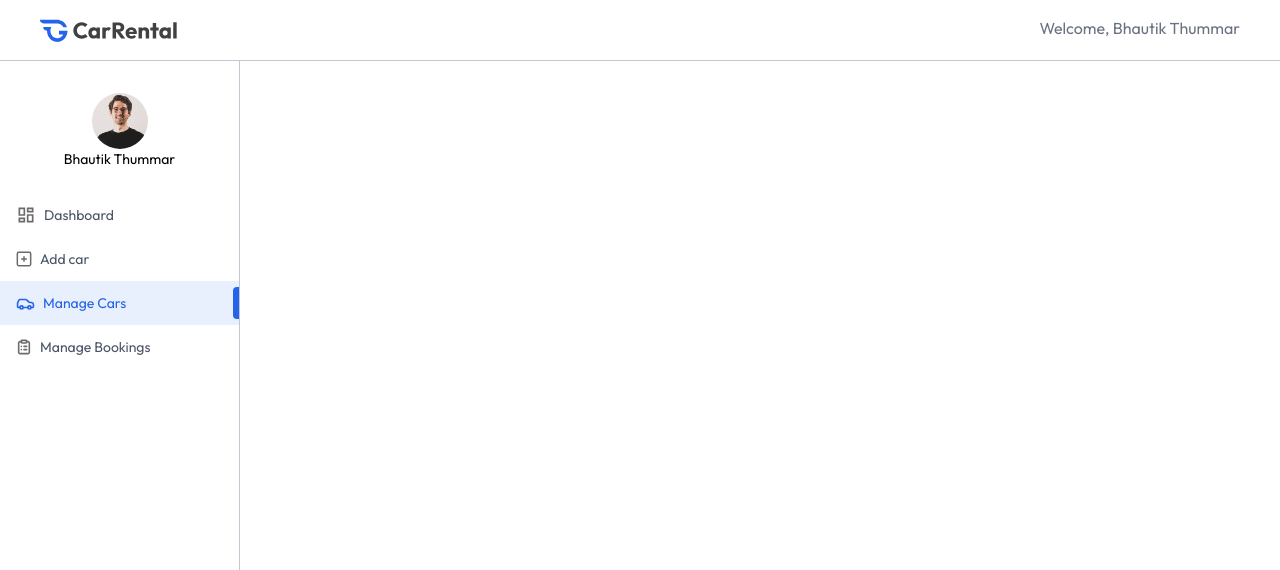
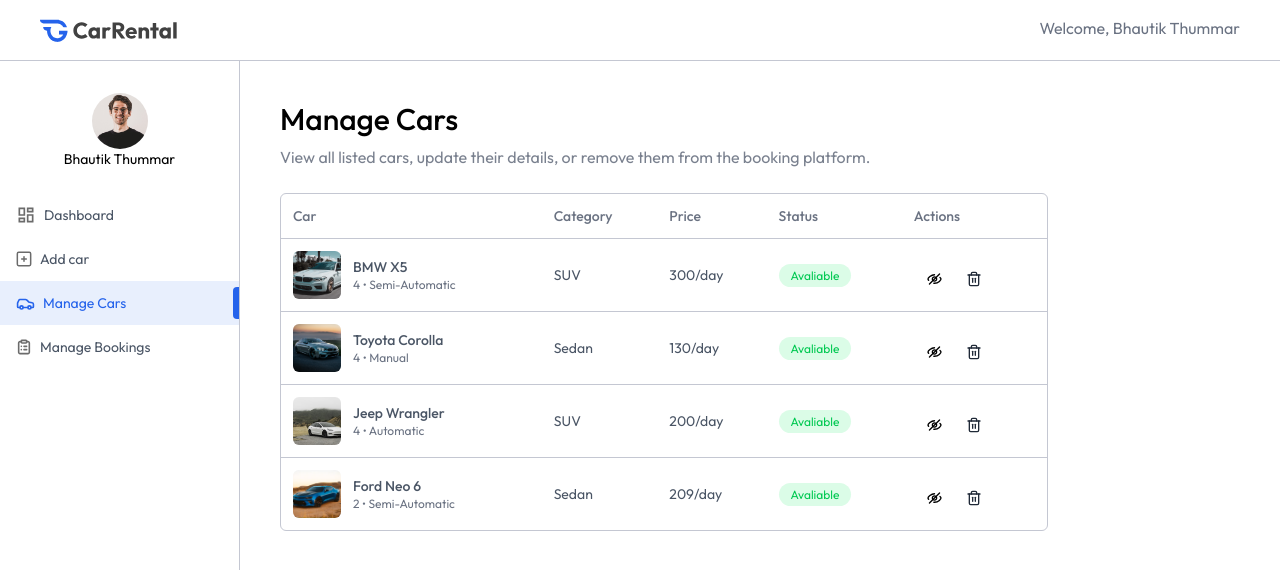
Before and after one commit to bhautik2004/CARRENTAL, a React (Vite) app in the folder client/: page /owner/manage-cars in a window 1280 px wide. Shown: the top 570 px of the page. Built offline with nearby package versions, Linux system fonts and the light colour scheme.

Commit message:
Feat : Manage Car Page Completed

```diff
--- a/client/src/pages/owner/ManageCars.jsx
+++ b/client/src/pages/owner/ManageCars.jsx
@@ -1,8 +1,59 @@
-import React from 'react'
+import React, { useEffect,useState } from 'react'
+import { assets, dummyCarData } from '../../assets/assets'
+import Title from '../../components/owner/Title'
 
 const ManageCars = () => {
+
+  const currency = import.meta.env.VITE_CURRENCY;
+  const [cars, setCars] = useState([])
+  const fetchOwnerCars = async ()=>{
+    setCars(dummyCarData)
+  }
+
+  useEffect(()=>{
+    fetchOwnerCars()
+  },[])
+
   return (
-    <div>
+    <div className='px-4 pt-10 md:px-10 w-full'>
+      <Title title="Manage Cars" subTitle="View all listed cars, update their details, or remove them from the booking platform."/>
+      <div className='max-w-3xl w-full rounded-md overflow-hidden border border-borderColor mt-6'>
+        <table className='w-full border-collapse text-left text-sm text-gray-600 '>
+          <thead className='text-gray-500'>
+            <tr>
+              <th className='p-3 font-medium'>Car</th>
+              <th className='p-3 font-medium max-md:hidden'>Category</th>
+              <th className='p-3 font-medium '>Price</th>
+              <th className='p-3 font-medium max-md:hidden'>Status</th>
+              <th className='p-3 font-medium'>Actions</th>
+            </tr>
+          </thead>
+          <tbody>
+            {cars.map((car,index)=>(
+              <tr key={index} className='border-t border-borderColor'>
+                <td className='p-3 flex items-center gap-3'>
+                  <img src={car.image} alt="" className='h-12 w-12 aspect-square rounded-md object-cover'/>
+                  <div className='max-md:hidden'>
+                    <p className='font-medium'>{car.brand} {car.model}</p>
+                    <p className='text-xs text-gray-500'>{car.seating_capacity} • {car.transmission}</p>
+
+                  </div>
+                </td>
+                <td className='p-3 max-md:hidden'>{car.category}</td>
+                <td className='p-3'>{currency}{car.pricePerDay}/day</td>
+                <td className='p-3 max-md:hidden'>
+                  <span className={`px-3 py-1 rounded-full text-xs ${car.isAvaliable ? 'bg-green-100 text-green-500' : 'bg-red-100 text-red-500k'}`}>{car.isAvaliable ? "Avaliable" : "UnAvaliable"}</span>
+                </td>
+
+                <td className='flex items-center p-3'>
+                  <img src={car.isAvaliable? assets.eye_close_icon : assets.edit_icon} alt="" className='cursor-pointer'/>
+                  <img src={car.isAvaliable? assets.delete_icon : assets.edit_icon} alt="" className='cursor-pointer'/>
+                </td>
+              </tr>
+            ))}
+          </tbody>
+        </table>
+      </div>
 
     </div>
   )
```
